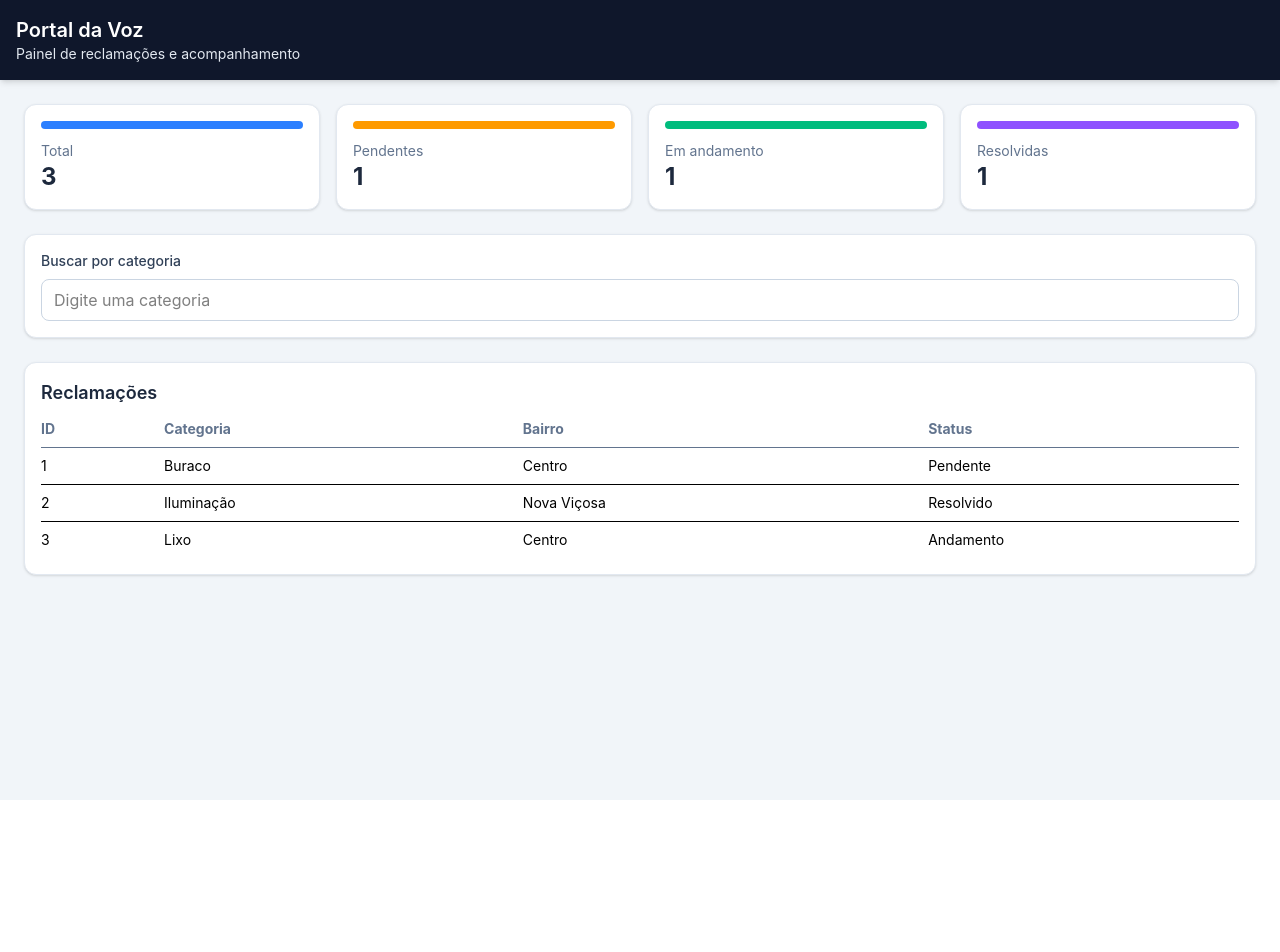
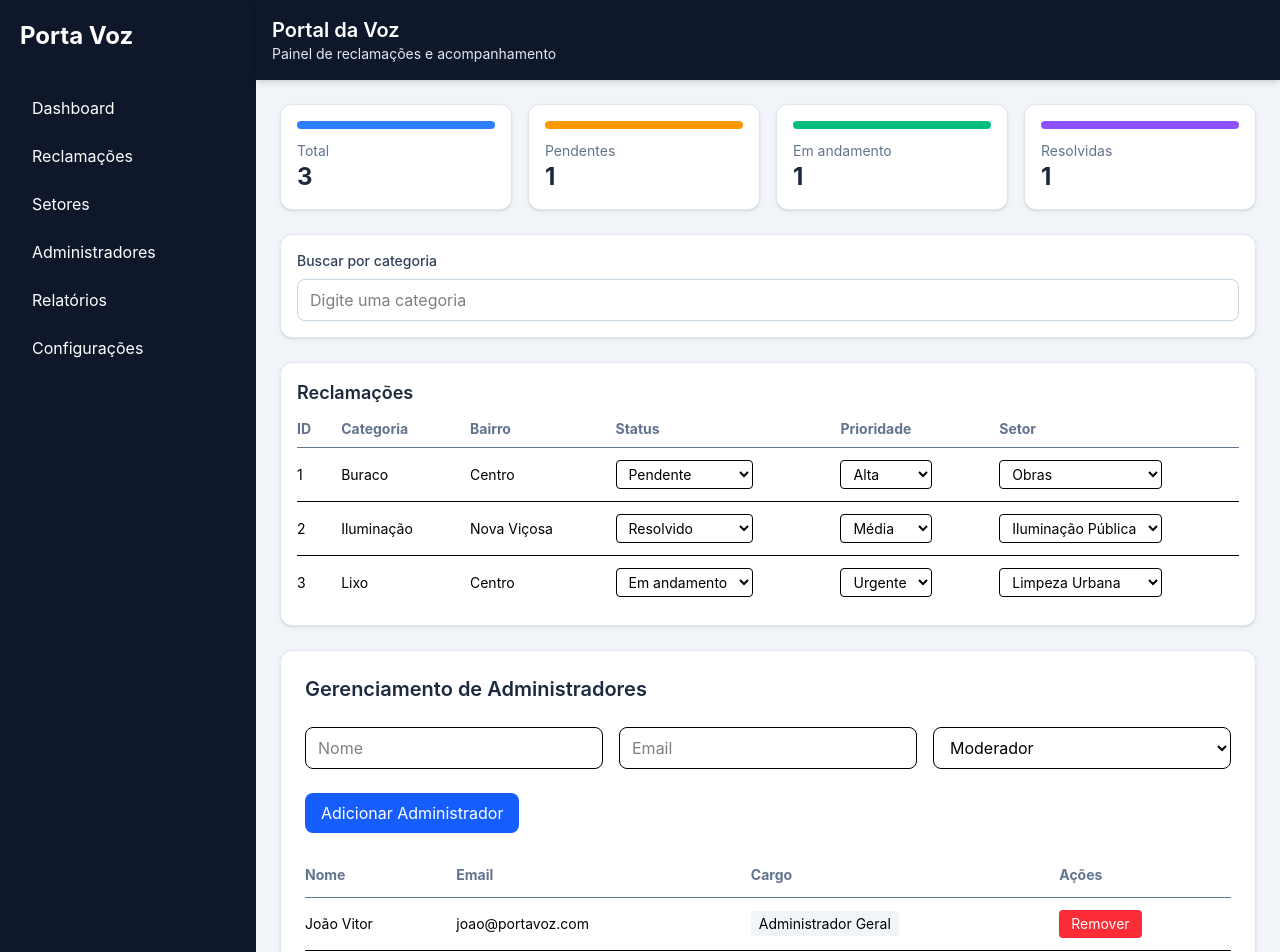
Before and after one commit to joaovitorgomes14/Porta-Voz, a React (Vite) app in the folder front-end/: page / in a window 1280 px wide. Shown: the top 952 px of the page. Before the commit the page ends 800 px from the top, so only its background shows below. Built offline with nearby package versions, Linux system fonts and the light colour scheme.

Commit message:
feat: add admin dashboard management features

```diff
--- /dev/null
+++ b/front-end/src/components/AdminManager/AdminManager.jsx
@@ -0,0 +1,158 @@
+import { useState } from "react";
+
+export default function AdminManager() {
+  const [admins, setAdmins] = useState([
+    {
+      id: 1,
+      nome: "João Vitor",
+      email: "joao@portavoz.com",
+      cargo: "Administrador Geral",
+    },
+    {
+      id: 2,
+      nome: "Maria Silva",
+      email: "maria@portavoz.com",
+      cargo: "Moderador",
+    },
+  ]);
+
+  const [novoAdmin, setNovoAdmin] = useState({
+    nome: "",
+    email: "",
+    cargo: "Moderador",
+  });
+
+  const adicionarAdmin = () => {
+    if (
+      !novoAdmin.nome.trim() ||
+      !novoAdmin.email.trim()
+    ) {
+      alert("Preencha todos os campos.");
+      return;
+    }
+
+    const admin = {
+      id: Date.now(),
+      ...novoAdmin,
+    };
+
+    setAdmins((prev) => [...prev, admin]);
+
+    setNovoAdmin({
+      nome: "",
+      email: "",
+      cargo: "Moderador",
+    });
+  };
+
+  const removerAdmin = (id) => {
+    setAdmins((prev) =>
+      prev.filter((admin) => admin.id !== id)
+    );
+  };
+
+  return (
+    <section className="rounded-xl bg-white p-6 shadow-sm border border-slate-200">
+      <h2 className="text-xl font-semibold text-slate-800 mb-6">
+        Gerenciamento de Administradores
+      </h2>
+
+      <div className="grid md:grid-cols-3 gap-4 mb-6">
+        <input
+          type="text"
+          placeholder="Nome"
+          value={novoAdmin.nome}
+          onChange={(e) =>
+            setNovoAdmin({
+              ...novoAdmin,
+              nome: e.target.value,
+            })
+          }
+          className="border rounded-lg px-3 py-2"
+        />
+
+        <input
+          type="email"
+          placeholder="Email"
+          value={novoAdmin.email}
+          onChange={(e) =>
+            setNovoAdmin({
+              ...novoAdmin,
+              email: e.target.value,
+            })
+          }
+          className="border rounded-lg px-3 py-2"
+        />
+
+        <select
+          value={novoAdmin.cargo}
+          onChange={(e) =>
+            setNovoAdmin({
+              ...novoAdmin,
+              cargo: e.target.value,
+            })
+          }
+          className="border rounded-lg px-3 py-2"
+        >
+          <option>Moderador</option>
+          <option>Administrador</option>
+          <option>Administrador Geral</option>
+        </select>
+      </div>
+
+      <button
+        onClick={adicionarAdmin}
+        className="bg-blue-600 text-white px-4 py-2 rounded-lg hover:bg-blue-700 transition"
+      >
+        Adicionar Administrador
+      </button>
+
+      <div className="mt-8 overflow-x-auto">
+        <table className="min-w-full text-sm">
+          <thead>
+            <tr className="border-b text-slate-500 text-left">
+              <th className="pb-3">Nome</th>
+              <th className="pb-3">Email</th>
+              <th className="pb-3">Cargo</th>
+              <th className="pb-3">Ações</th>
+            </tr>
+          </thead>
+
+          <tbody>
+            {admins.map((admin) => (
+              <tr
+                key={admin.id}
+                className="border-b"
+              >
+                <td className="py-3">
+                  {admin.nome}
+                </td>
+
+                <td className="py-3">
+                  {admin.email}
+                </td>
+
+                <td className="py-3">
+                  <span className="px-2 py-1 rounded bg-slate-100">
+                    {admin.cargo}
+                  </span>
+                </td>
+
+                <td className="py-3">
+                  <button
+                    onClick={() =>
+                      removerAdmin(admin.id)
+                    }
+                    className="bg-red-500 text-white px-3 py-1 rounded hover:bg-red-600"
+                  >
+                    Remover
+                  </button>
+                </td>
+              </tr>
+            ))}
+          </tbody>
+        </table>
+      </div>
+    </section>
+  );
+}
--- a/front-end/src/components/ComplaintTable/ComplaintTable.jsx
+++ b/front-end/src/components/ComplaintTable/ComplaintTable.jsx
@@ -1,27 +1,100 @@
-export default function ComplaintTable({ complaints }) {
+export default function ComplaintTable({
+  complaints,
+  onStatusChange,
+  onPriorityChange,
+  onSectorChange,
+}) {
   return (
     <section className="rounded-xl bg-white p-4 shadow-sm border border-slate-200 overflow-x-auto">
-      <h2 className="text-lg font-semibold text-slate-800 mb-3">Reclamações</h2>
+      <h2 className="text-lg font-semibold text-slate-800 mb-3">
+        Reclamações
+      </h2>
+
       <table className="min-w-full text-sm">
         <thead>
           <tr className="text-left text-slate-500 border-b">
             <th className="pb-2 pr-4">ID</th>
             <th className="pb-2 pr-4">Categoria</th>
             <th className="pb-2 pr-4">Bairro</th>
-            <th className="pb-2">Status</th>
+            <th className="pb-2 pr-4">Status</th>
+            <th className="pb-2 pr-4">Prioridade</th>
+            <th className="pb-2">Setor</th>
           </tr>
         </thead>
+
         <tbody>
           {complaints.map((item) => (
-            <tr key={item.id} className="border-b last:border-b-0">
-              <td className="py-2 pr-4">{item.id}</td>
-              <td className="py-2 pr-4">{item.categoria}</td>
-              <td className="py-2 pr-4">{item.bairro}</td>
-              <td className="py-2">{item.status}</td>
+            <tr
+              key={item.id}
+              className="border-b last:border-b-0"
+            >
+              <td className="py-3 pr-4">{item.id}</td>
+
+              <td className="py-3 pr-4">
+                {item.categoria}
+              </td>
+
+              <td className="py-3 pr-4">
+                {item.bairro}
+              </td>
+
+              <td className="py-3 pr-4">
+                <select
+                  value={item.status}
+                  onChange={(e) =>
+                    onStatusChange(
+                      item.id,
+                      e.target.value
+                    )
+                  }
+                  className="border rounded px-2 py-1"
+                >
+                  <option>Pendente</option>
+                  <option>Em andamento</option>
+                  <option>Resolvido</option>
+                </select>
+              </td>
+
+              <td className="py-3 pr-4">
+                <select
+                  value={item.prioridade}
+                  onChange={(e) =>
+                    onPriorityChange(
+                      item.id,
+                      e.target.value
+                    )
+                  }
+                  className="border rounded px-2 py-1"
+                >
+                  <option>Baixa</option>
+                  <option>Média</option>
+                  <option>Alta</option>
+                  <option>Urgente</option>
+                </select>
+              </td>
+
+              <td className="py-3">
+                <select
+                  value={item.setor}
+                  onChange={(e) =>
+                    onSectorChange(
+                      item.id,
+                      e.target.value
+                    )
+                  }
+                  className="border rounded px-2 py-1"
+                >
+                  <option>Obras</option>
+                  <option>Limpeza Urbana</option>
+                  <option>Iluminação Pública</option>
+                  <option>Saúde</option>
+                  <option>Educação</option>
+                </select>
+              </td>
             </tr>
           ))}
         </tbody>
       </table>
     </section>
-  )
+  );
 }
--- /dev/null
+++ b/front-end/src/components/Sidebar/Sidebar.jsx
@@ -0,0 +1,29 @@
+export default function Sidebar() {
+  const menuItems = [
+    "Dashboard",
+    "Reclamações",
+    "Setores",
+    "Administradores",
+    "Relatórios",
+    "Configurações",
+  ];
+
+  return (
+    <aside className="w-64 bg-slate-900 text-white min-h-screen p-5">
+      <h1 className="text-2xl font-bold mb-8">
+        Porta Voz
+      </h1>
+
+      <nav>
+        {menuItems.map((item) => (
+          <button
+            key={item}
+            className="w-full text-left p-3 rounded-lg hover:bg-slate-800 transition"
+          >
+            {item}
+          </button>
+        ))}
+      </nav>
+    </aside>
+  );
+}
--- a/front-end/src/pages/dashboard/dashboard.jsx
+++ b/front-end/src/pages/dashboard/dashboard.jsx
@@ -4,41 +4,79 @@ import Header from "../../components/Header/Header";
 import DashboardCards from "../../components/DashboardCards/DashboardCards";
 import FilterBar from "../../components/FilterBar/FilterBar";
 import ComplaintTable from "../../components/ComplaintTable/ComplaintTable";
+import AdminManager from "../../components/AdminManager/AdminManager";
+import Sidebar from "../../components/Sidebar/Sidebar";
 
 export default function Dashboard() {
-
   const [search, setSearch] = useState("");
 
-const complaints = [
+  const [complaints, setComplaints] = useState([
     {
       id: 1,
       categoria: "Buraco",
       bairro: "Centro",
       status: "Pendente",
+      prioridade: "Alta",
+      setor: "Obras",
     },
     {
       id: 2,
       categoria: "Iluminação",
       bairro: "Nova Viçosa",
       status: "Resolvido",
+      prioridade: "Média",
+      setor: "Iluminação Pública",
     },
     {
       id: 3,
       categoria: "Lixo",
       bairro: "Centro",
-status: "Andamento",
+      status: "Em andamento",
+      prioridade: "Urgente",
+      setor: "Limpeza Urbana",
     },
-];
+  ]);
 
-const filteredComplaints =
-complaints.filter((item) =>
-item.categoria
-.toLowerCase()
-.includes(search.toLowerCase())
+  const handleStatusChange = (id, novoStatus) => {
+    setComplaints((prev) =>
+      prev.map((item) =>
+        item.id === id
+          ? { ...item, status: novoStatus }
+          : item
+      )
+    );
+  };
+
+  const handlePriorityChange = (id, novaPrioridade) => {
+    setComplaints((prev) =>
+      prev.map((item) =>
+        item.id === id
+          ? { ...item, prioridade: novaPrioridade }
+          : item
+      )
+    );
+  };
+
+  const handleSectorChange = (id, novoSetor) => {
+    setComplaints((prev) =>
+      prev.map((item) =>
+        item.id === id
+          ? { ...item, setor: novoSetor }
+          : item
+      )
+    );
+  };
+
+  const filteredComplaints = complaints.filter((item) =>
+    item.categoria.toLowerCase().includes(search.toLowerCase())
   );
 
  return (
-  <div className="min-h-screen bg-slate-100">
+  <div className="flex min-h-screen">
+
+    <Sidebar />
+
+    <div className="flex-1 bg-slate-100">
       <Header />
 
       <main className="p-6 space-y-6">
@@ -52,7 +90,7 @@ return (
           }
           andamento={
             complaints.filter(
-          (c) => c.status === "Andamento"
+              (c) => c.status === "Em andamento"
             ).length
           }
           resolvidas={
@@ -69,11 +107,15 @@ return (
 
         <ComplaintTable
           complaints={filteredComplaints}
+          onStatusChange={handleStatusChange}
+          onPriorityChange={handlePriorityChange}
+          onSectorChange={handleSectorChange}
         />
 
+        <AdminManager />
+
       </main>
-
     </div>
-
+  </div>
 );
 }
```
Lines whose indentation alone changed are shown as unchanged.
